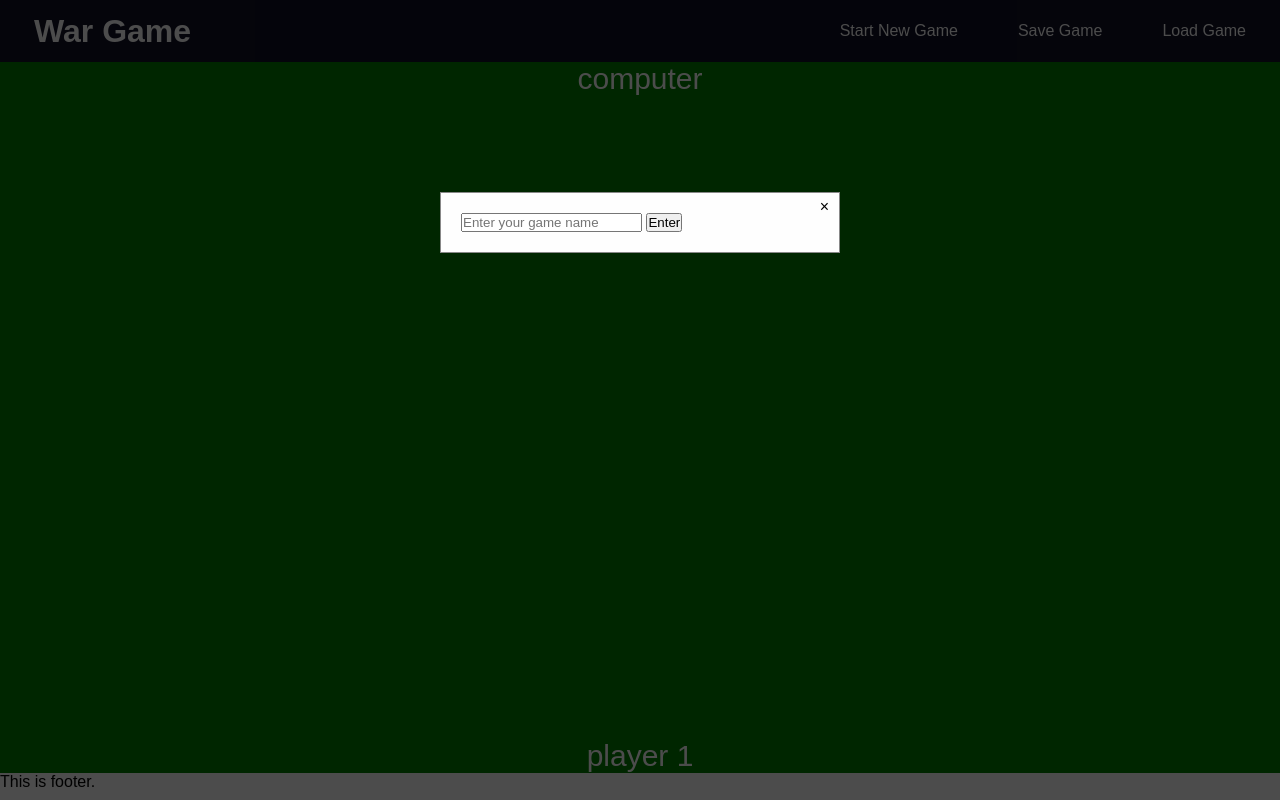
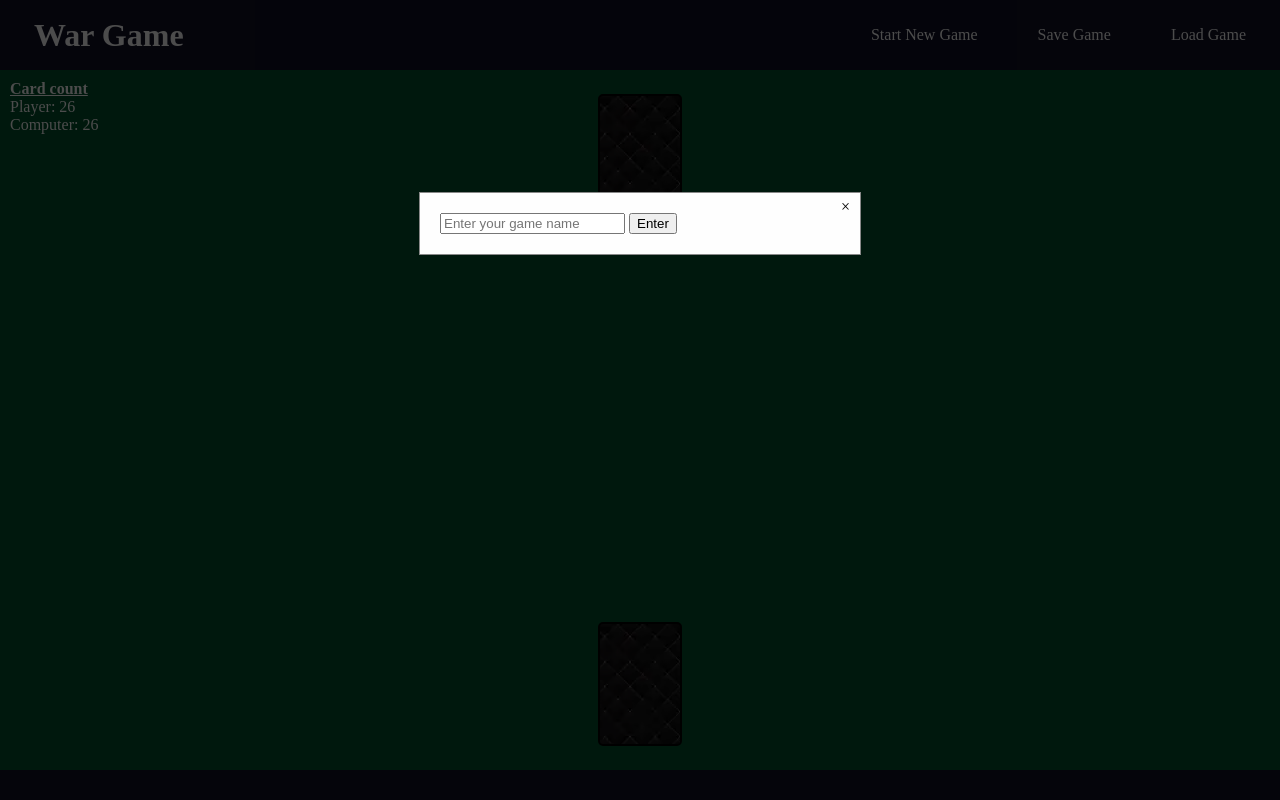
Before and after one commit to allanmozart/War-card-game, a website with bundled scripts: page index.html in a window 1280 px wide. Both pictures are taken after a click on the link "Start New Game". Built offline with nearby package versions, Linux system fonts and the light colour scheme.

Commit message:
fit navbar js logic into main js code

```diff
--- a/css/game.css
+++ b/css/game.css
@@ -99,11 +99,11 @@ body {
   flex-direction: column;
 }
 
-header {
+/* header {
   height: 45px;
   background-color: #f1faee;
-}
-
+} */
+/*
 footer {
   height: 30px;
   font-size: 22px;
@@ -113,13 +113,14 @@ footer {
   display: flex;
   align-items: center;
   justify-content: center;
-}
+} */
 
 main {
   flex: 1;
   padding: 10px;
   position: relative;
   background-color: #00512c;
+  /* z-index: 0; */
 }
 
 /* Position cards: */
--- a/index.html
+++ b/index.html
@@ -1,20 +1,22 @@
 <!DOCTYPE html>
 <html lang="en">
-
   <head>
     <meta charset="UTF-8" />
-  <meta http-equiv="X-UA-Compatible" content="IE=edge">
+    <meta http-equiv="X-UA-Compatible" content="IE=edge" />
     <meta name="viewport" content="width=device-width, initial-scale=1.0" />
     <title>War Game</title>
     <link rel="stylesheet" href="./styles.css" />
+    <link rel="stylesheet" href="./css/game.css" />
   </head>
 
   <body>
     <header>
       <nav class="navbar">
-      <h1 class="logo"> War Game</h1>
+        <h1 class="logo">War Game</h1>
         <ul class="nav-menu">
-        <li class="nav-item"><a class="nav-link" id="startNewGame">Start New Game</a></li>
+          <li class="nav-item">
+            <a class="nav-link" id="startNewGame">Start New Game</a>
+          </li>
           <li class="nav-item"><a href="#" class="nav-link">Save Game</a></li>
           <li class="nav-item"><a href="#" class="nav-link">Load Game</a></li>
         </ul>
@@ -29,14 +31,26 @@
       <div id="myModal" class="modal">
         <div class="modal-content">
           <span class="close" id="closeModal">&times;</span>
-        <input type="text" class="nav-input" placeholder="Enter your game name" id="gameNameInput">
-        <button id="confirmGameName"> Enter</button>
+          <input
+            type="text"
+            class="nav-input"
+            placeholder="Enter your game name"
+            id="gameNameInput"
+          />
+          <button id="confirmGameName">Enter</button>
         </div>
       </div>
 
-    <div id="pc-name">computer</div>
+      <!-- <div id="pc-name">computer</div> -->
 
-    <div id="board-game">
+      <div id="player-deck" class="card"></div>
+      <div id="computer-deck" class="card"></div>
+      <div id="score">
+        <h2>Card count</h2>
+        <h3 id="player-score">Player:</h3>
+        <h3 id="computer-score">Computer:</h3>
+      </div>
+      <!-- <div id="board-game">
 
       <div id="pc-deck" >
         <div class="flip">
@@ -58,13 +72,13 @@
           </div>
         </div>
 
-    </div>
+    </div> -->
 
-    <div id="player-name">player 1</div>
+      <!-- <div id="player-name">player 1</div> -->
     </main>
-  <footer>This is footer.</footer>
+    <footer></footer>
 
     <script src="index.js"></script>
+    <script type="module" src="./js/main.js"></script>
   </body>
-
 </html>
--- a/index.js
+++ b/index.js
@@ -1,51 +1,51 @@
-const hamburger = document.querySelector(".hamburger");
-const navMenu = document.querySelector(".nav-menu");
+// const hamburger = document.querySelector(".hamburger");
+// const navMenu = document.querySelector(".nav-menu");
 
-hamburger.addEventListener("click", () => {
-    hamburger.classList.toggle('active');
-    navMenu.classList.toggle('active');
-})
+// hamburger.addEventListener("click", () => {
+//   hamburger.classList.toggle("active");
+//   navMenu.classList.toggle("active");
+// });
 
-document.addEventListener("DOMContentLoaded", function() {
-    const startNewGameLink = document.getElementById("startNewGame");
-    const modal = document.getElementById("myModal");
-    const closeModal = document.getElementById("closeModal");
-    const gameNameInput = document.getElementById("gameNameInput");
-    //const gameBoard = document.querySelector(".game-board");
-    const gameBoard = document.getElementById("player-name");
-    const confirmButton = document.getElementById("confirmGameName");
+// document.addEventListener("DOMContentLoaded", function () {
+//   const startNewGameLink = document.getElementById("startNewGame");
+//   const modal = document.getElementById("myModal");
+//   const closeModal = document.getElementById("closeModal");
+//   const gameNameInput = document.getElementById("gameNameInput");
+//   //const gameBoard = document.querySelector(".game-board");
+//   const gameBoard = document.getElementById("player-name");
+//   const confirmButton = document.getElementById("confirmGameName");
 
-    startNewGameLink.addEventListener("click", function(event) {
-      event.preventDefault();
-      modal.style.display = "block";
-    });
+//   startNewGameLink.addEventListener("click", function (event) {
+//     event.preventDefault();
+//     modal.style.display = "block";
+//   });
 
-    closeModal.addEventListener("click", function() {
-      modal.style.display = "none";
-    });
+//   closeModal.addEventListener("click", function () {
+//     modal.style.display = "none";
+//   });
 
-    // Fechar o modal se o usuário clicar fora dele
-    window.addEventListener("click", function(event) {
-      if (event.target === modal) {
-        modal.style.display = "none";
-      }
-    });
+//   // Fechar o modal se o usuário clicar fora dele
+//   window.addEventListener("click", function (event) {
+//     if (event.target === modal) {
+//       modal.style.display = "none";
+//     }
+//   });
 
-    // Adicionar valor ao último <li> quando o usuário confirmar
-    confirmButton.addEventListener("click", function() {
-      const gameName = gameNameInput.value.trim(); // Remova espaços em branco
-      if (gameName) {
-        const lastListItem = gameBoard;
-            lastListItem.textContent= gameName
-        modal.style.display = "none";
-        gameNameInput.value = ""; // Limpa o campo de entrada
-      }
-    });
+//   // Adicionar valor ao último <li> quando o usuário confirmar
+//   confirmButton.addEventListener("click", function () {
+//     const gameName = gameNameInput.value.trim(); // Remova espaços em branco
+//     if (gameName) {
+//       const lastListItem = gameBoard;
+//       lastListItem.textContent = gameName;
+//       modal.style.display = "none";
+//       gameNameInput.value = ""; // Limpa o campo de entrada
+//     }
+//   });
 
-    // Adicionar evento de tecla para capturar Enter
-    gameNameInput.addEventListener("keyup", function(event) {
-      if (event.key === "Enter") {
-        confirmButton.click(); // Clique no botão Confirm quando Enter for pressionado
-      }
-    });
-  });
+//   // Adicionar evento de tecla para capturar Enter
+//   gameNameInput.addEventListener("keyup", function (event) {
+//     if (event.key === "Enter") {
+//       confirmButton.click(); // Clique no botão Confirm quando Enter for pressionado
+//     }
+//   });
+// });
--- a/js/main.js
+++ b/js/main.js
@@ -4,23 +4,68 @@ import performAnimation from "./cardAnimations.js";
 import createCard from "./createCard.js";
 import { winGame, removeWinGame } from "./winGame.js";
 
-const newGame = document.getElementById("new");
+// Navbar:
+
+const hamburger = document.querySelector(".hamburger");
+const navMenu = document.querySelector(".nav-menu");
+
+hamburger.addEventListener("click", () => {
+  hamburger.classList.toggle("active");
+  navMenu.classList.toggle("active");
+});
+
+const modal = document.getElementById("myModal");
+const closeModal = document.getElementById("closeModal");
+const gameNameInput = document.getElementById("gameNameInput");
+const gameBoard = document.getElementById("player-name");
+const confirmButton = document.getElementById("confirmGameName");
+
+// startNewGameLink.addEventListener("click", function (event) {
+//   event.preventDefault();
+//   modal.style.display = "block";
+// });
+
+closeModal.addEventListener("click", function () {
+  modal.style.display = "none";
+});
+
+// Fechar o modal se o usuário clicar fora dele
+window.addEventListener("click", function (event) {
+  if (event.target === modal) {
+    modal.style.display = "none";
+  }
+});
+
+// Adicionar valor ao último <li> quando o usuário confirmar
+confirmButton.addEventListener("click", function () {
+  const gameName = gameNameInput.value.trim(); // Remova espaços em branco
+  if (gameName) {
+    const lastListItem = gameBoard;
+    lastListItem.textContent = gameName;
+    modal.style.display = "none";
+    gameNameInput.value = ""; // Limpa o campo de entrada
+  }
+});
+
+// Adicionar evento de tecla para capturar Enter
+gameNameInput.addEventListener("keyup", function (event) {
+  if (event.key === "Enter") {
+    confirmButton.click(); // Clique no botão Confirm quando Enter for pressionado
+  }
+});
+const newGame = document.getElementById("startNewGame");
 const gameDiv = document.querySelector("main");
 const pDeck = document.getElementById("player-deck");
 const playerScore = document.getElementById("player-score");
 const computerScore = document.getElementById("computer-score");
 
-const symbols = {
-  spades: "♠",
-  hearts: "♥",
-  diamonds: "♦",
-  clubs: "♣",
-};
-
 let game;
 
 newGame.addEventListener("click", () => {
   removeWinGame(); // If there a window stating the winner, remove it
+  modal.style.display = "block";
+  hamburger.classList.remove("active");
+  navMenu.classList.remove("active");
   game = new Game(deck);
   playerScore.innerText = `Player: 26`;
   computerScore.innerText = `Computer: 26`;
--- a/styles.css
+++ b/styles.css
@@ -1,42 +1,16 @@
-* {
-  margin: 0;
-  padding: 0;
-  box-sizing: border-box;
-  font-family: sans-serif;
-}
-html,
-body {
-  height: 100vh;
-  width: 100vw;
-  margin: 0%;
-  padding: 0;
-}
-
-body {
-  display: flex;
-  flex-direction: column;
-}
-
 header {
   background-color: #101026;
   height: 70px;
 }
 
-main {
-  background: green;
-  height: 100%;
-  display: flex;
-  flex-direction: column;
-  justify-content: center;
-}
-
 footer {
   height: 30px;
+  background-color: #101026;
 }
 
 margin {
-    flex-grow: 1;
-  }
+  flex-grow: 1;
+}
 
 li {
   list-style: none;
@@ -104,7 +78,7 @@ li {
   .nav-menu {
     position: fixed;
     left: -100px;
-    top: 5%;
+    top: 70px;
     gap: 0;
     border-radius: 0 0 20px 20px;
     background-color: #101026;
@@ -112,6 +86,7 @@ li {
     width: 0%;
     flex-direction: column;
     transition: 0.3s;
+    z-index: 1;
   }
   .nav-item {
     margin: 16px 0;
@@ -152,7 +127,36 @@ li {
   align-items: center;
 }
 
-#pc-deck {
+.modal {
+  display: none;
+  position: fixed;
+  z-index: 1;
+  left: 0;
+  top: 0;
+  width: 100%;
+  height: 100%;
+  background-color: rgba(0, 0, 0, 0.7);
+}
+
+.modal-content {
+  background-color: #fefefe;
+  margin: 15% auto;
+  padding: 20px;
+  border: 1px solid #888;
+  width: 80%;
+  max-width: 400px;
+  position: relative;
+}
+
+.close {
+  position: absolute;
+  right: 10px;
+  top: 5px;
+  cursor: pointer;
+}
+
+/* Original animation: */
+/* #pc-deck {
   position: relative;
   height: 190px;
   width: 124px;
@@ -169,7 +173,7 @@ justify-content: center;
 display:flex;
 align-items: center;
 justify-content: center;
-}
+} */
 /*
 #player-deck:hover .flip{
   transform: rotateY(180deg);
@@ -242,33 +246,3 @@ justify-content: center;
   width: 100%;
   }
  */
-
-
-
-.modal {
-  display: none;
-  position: fixed;
-  z-index: 1;
-  left: 0;
-  top: 0;
-  width: 100%;
-  height: 100%;
-  background-color: rgba(0, 0, 0, 0.7);
-}
-
-.modal-content {
-  background-color: #fefefe;
-  margin: 15% auto;
-  padding: 20px;
-  border: 1px solid #888;
-  width: 80%;
-  max-width: 400px;
-  position: relative;
-}
-
-.close {
-  position: absolute;
-  right: 10px;
-  top: 5px;
-  cursor: pointer;
-}
```
Lines whose indentation alone changed are shown as unchanged.
